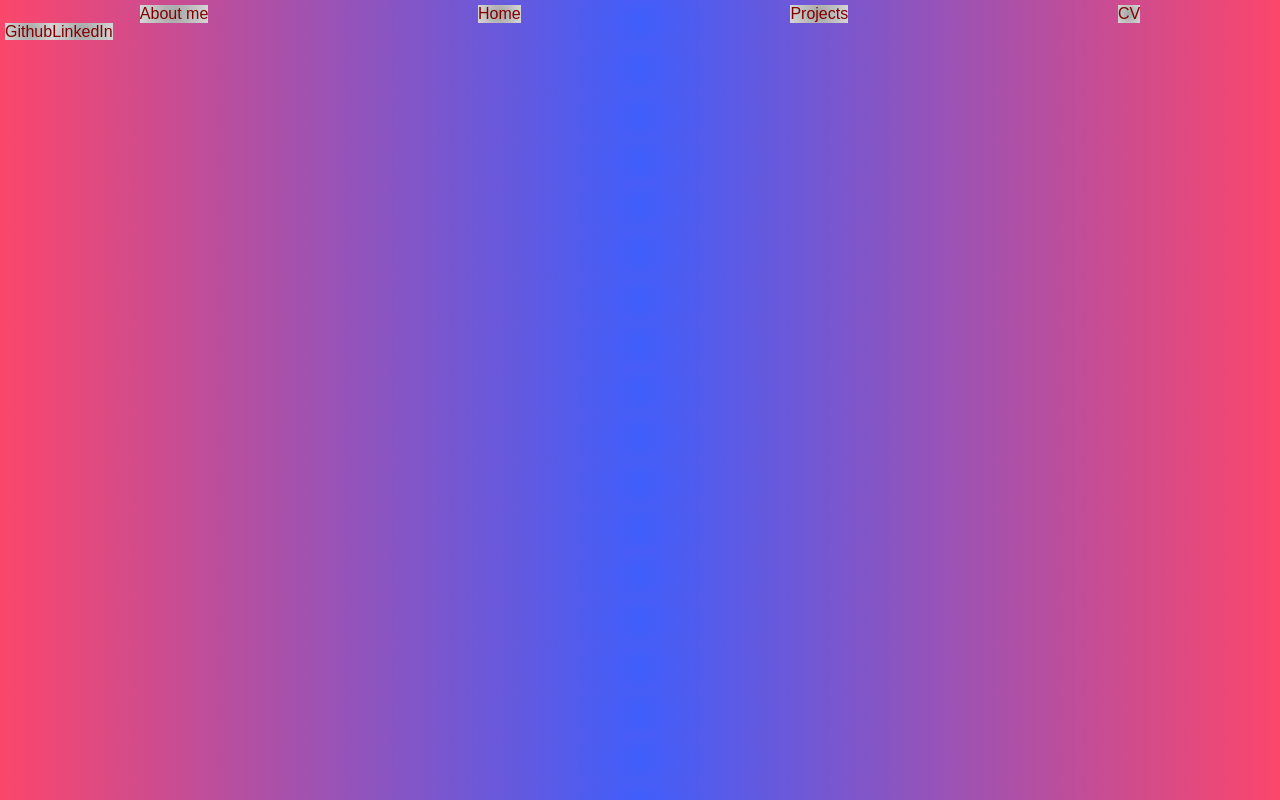
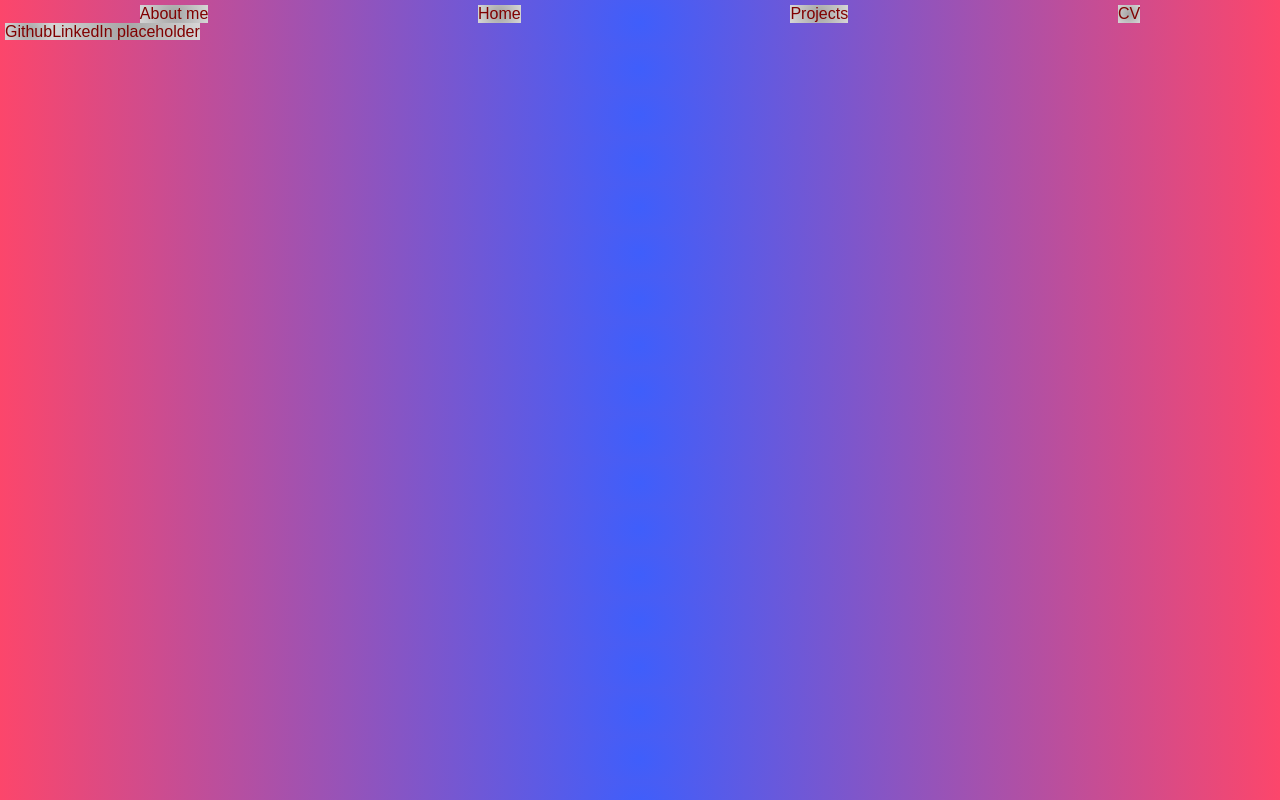
Before and after one commit to MrBrowniee/portfolio, a React (Create React App) app: page /contactMe in a window 1280 px wide. Built offline with nearby package versions, Linux system fonts and the light colour scheme.

Commit message:
contact me

```diff
--- a/src/components/contactMe/contactMe.tsx
+++ b/src/components/contactMe/contactMe.tsx
@@ -8,7 +8,7 @@ const ContactMe: React.FC<ContactMeProps> = () => {
   return (
     <div>
         <a href="https://github.com/MrBrowniee?tab=repositories" target="_blank">Github</a>
-        <a href="https://github.com/MrBrowniee?tab=repositories" target="_blank">LinkedIn</a>
+        <a href="https://github.com/MrBrowniee?tab=repositories" target="_blank">LinkedIn placeholder</a>
     </div>
   )
 }
```
